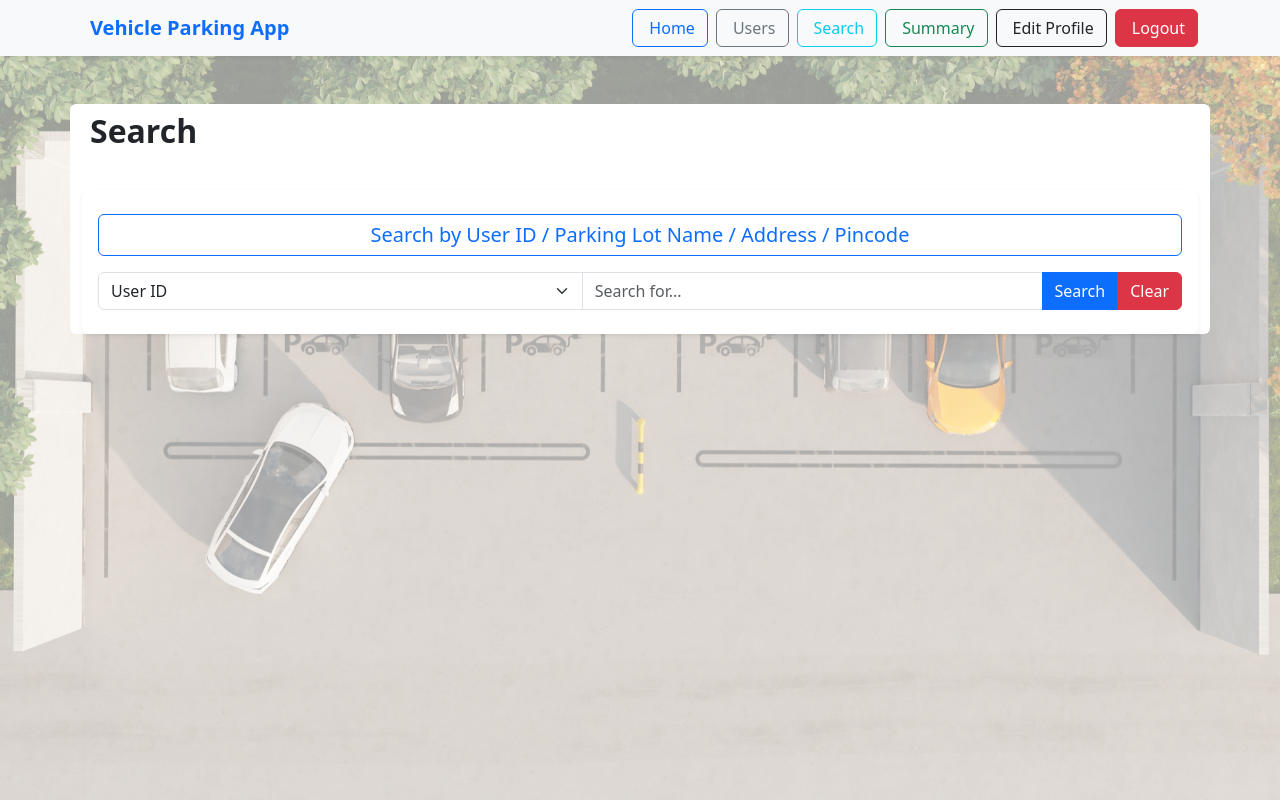
After one commit to 24f2002719/vehicle-parking-app, a Flask app: page /search_admin in a window 1280 px wide. The commit adds this page. Run offline with Flask 3, Linux system fonts and the light colour scheme; a user stored in the database is signed in.

Commit message:
Milestone-VP Search-Implemented

```diff
--- a/controller/routes.py
+++ b/controller/routes.py
@@ -27,7 +27,7 @@ def home():
             parameter = request.args.get('parameter')
             query = request.args.get('query')
 
-            if query:
+            if parameter=='lot_name':
                 lots = ParkingLot.query.filter(ParkingLot.prime_location_name.ilike(f'%{query}%'))
             elif parameter == 'address':
                 lots = ParkingLot.query.filter(ParkingLot.address.ilike(f'%{query}%'))
@@ -498,3 +498,41 @@ def summary_user():
         reserve_parking_spots=reserve_parking_spots,
         user_id=user_id,duration=duration,usage_labels=spot_labels,
         usage_values=spot_usage_counts)
+
+
+@app.route('/search_admin')
+def search_admin():
+    if 'user_email' in session:
+        if session.get('user_role', None) == 'admin':
+            lots = ParkingLot.query.all()
+
+
+            spot = ParkingSpot.query.all()
+
+
+            parameter = request.args.get('parameter')
+            query = request.args.get('query')
+
+            if parameter=='lot_name' or parameter == 'address' or parameter == 'pincode':
+                if parameter=='lot_name':
+                    lots = ParkingLot.query.filter(ParkingLot.prime_location_name.ilike(f'%{query}%'))
+                elif parameter == 'address':
+                    lots = ParkingLot.query.filter(ParkingLot.address.ilike(f'%{query}%'))
+                elif parameter == 'pincode':
+                    lots = ParkingLot.query.filter(ParkingLot.pincode.ilike(f'%{query}%'))
+
+                for lot in lots:
+                    total_spots = ParkingSpot.query.filter_by(lot_id=lot.id).count()
+                    occupied_spots = ParkingSpot.query.filter_by(lot_id=lot.id, status='O').count()
+                    lot.total_spots = total_spots
+                    lot.occupied_spots = occupied_spots
+
+                return render_template("search_admin.html", parking_lots=lots,spot=spot)
+            elif parameter=="user_id":
+                if 'user_email' not in session or session.get('user_role',None) != 'admin':
+                    flash('Access denied! Admins only.', 'error')
+                    return redirect(url_for('home'))
+                else:
+                    users = User.query.filter(User.role_id != 1 ).all()
+                    return render_template('search_admin.html', users=users)
+            return render_template('search_admin.html')
--- a/templates/admin_dashboard.html
+++ b/templates/admin_dashboard.html
@@ -4,6 +4,7 @@
         <h4 class="mb-0">
             <i class="bi bi-person-badge-fill me-2"></i>Welcome, Admin
         </h4>
+        <span class="badge bg-light text-primary fw-medium">Management</span>
     </div>
 
     <!-- Dashboard Header with Button -->
--- a/templates/navbar.html
+++ b/templates/navbar.html
@@ -26,7 +26,7 @@
         <a href="{{ url_for('users') }}" class="btn btn-outline-secondary me-2">
           <i class="bi bi-people-fill me-1"></i>Users
         </a>
-        <a href="/admin/search" class="btn btn-outline-info me-2">
+        <a href="{{ url_for('search_admin')}}" class="btn btn-outline-info me-2">
           <i class="bi bi-search me-1"></i>Search
         </a>
         <a href="{{ url_for('summary_admin') }}" class="btn btn-outline-success me-2">
--- /dev/null
+++ b/templates/search_admin.html
@@ -0,0 +1,126 @@
+{% extends 'base.html' %}
+
+{% block title %}Home{% endblock %}
+
+{% block content %}
+<div class="container mt-5 bg-white rounded ">
+
+    <!-- Search Section -->
+    <div class="d-flex justify-content-between align-items-center mb-4 p-2">
+        <h2 class="fw-bold">Search</h2>
+    </div>
+
+    <div class="container-fluid bg-white py-4 px-3 mb-4 shadow-sm rounded">
+        <h5 class="text-center text-primary border border-primary p-2 rounded">
+            Search by User ID / Parking Lot Name / Address / Pincode
+        </h5>
+
+        <form action="" method="GET">
+            <div class="input-group mt-3">
+                <select name="parameter" id="parameter" class="form-select">
+                    <option value="user_id">User ID</option>
+                    <option value="lot_name">Parking Lot Name</option>
+                    <option value="address">Address</option>
+                    <option value="pincode">Pin Code</option>
+                </select>
+
+                <input type="text" name="query" class="form-control" placeholder="Search for..." />
+                <button class="btn btn-primary" type="submit">Search</button>
+                <a class="btn btn-danger" href="{{ url_for('search_admin') }}">Clear</a>
+            </div>
+        </form>
+    </div>
+
+    <!-- Parking Lots Section -->
+    {% if parking_lots %}
+    <div class="bg-white p-4 mb-5 shadow-sm rounded">
+        <h3 class="text-center text-primary mb-4">Parking Lots</h3>
+        <div class="row">
+            {% for lot in parking_lots %}
+            <div class="col-md-6 col-lg-4 mb-4">
+                <div class="card shadow border-0 h-100">
+                    <div class="card-body">
+                        <h5 class="card-title text-primary">{{ lot.prime_location_name }}</h5>
+
+                        <div class="mb-3">
+                            <a href="{{ url_for("edit_parking_lot", parking_lot_id=lot.id) }}"
+                               class="text-warning fw-bold me-3">Edit</a> |
+                            <a href="{{ url_for("delete_parking_lot", parking_lot_id=lot.id) }}"
+                               class="text-danger fw-bold">Delete</a>
+                        </div>
+
+                        <p class="card-text">
+                            <strong>Address:</strong> {{ lot.address }}, {{ lot.pincode }}<br>
+                            <strong>Price:</strong> {{ lot.price }} per unit
+                        </p>
+
+                        <div class="d-flex justify-content-between align-items-center mt-3">
+                            <span>
+                                <strong>Occupied:</strong>
+                                <span class="text-danger fw-bold">{{ lot.occupied_spots }}</span> /
+                                <span class="fw-bold">{{ lot.total_spots }}</span>
+                            </span>
+                        </div>
+
+                        <!-- Visual Spot Grid -->
+                        <div class="d-flex flex-wrap gap-2 mt-3 p-2">
+                            {% for spot in spot | selectattr('lot_id', 'equalto', lot.id) %}
+                                {% if spot.status == 'O' %}
+                                <a href="{{ url_for("view_parking_spot", parking_spot_id=spot.id) }}"
+                                   class="bg-danger text-white rounded d-flex justify-content-center align-items-center text-decoration-none"
+                                   style="width: 40px; height: 40px; font-weight: bold;">{{ spot.status }}</a>
+                                {% else %}
+                                <a href="{{ url_for("view_parking_spot", parking_spot_id=spot.id) }}"
+                                   class="bg-success text-white rounded d-flex justify-content-center align-items-center text-decoration-none"
+                                   style="width: 40px; height: 40px; font-weight: bold;">{{ spot.status }}</a>
+                                {% endif %}
+                            {% endfor %}
+                        </div>
+                    </div>
+                </div>
+            </div>
+            {% endfor %}
+        </div>
+    </div>
+    {% endif %}
+
+    <!-- Registered Users Section -->
+    {% if users %}
+    <div class=" mb-5 p-2">
+        <div class="card-header">
+            <h5 class="text-primary text-center my-2">
+                <i class="bi bi-people-fill me-2"></i>Registered Users
+            </h5>
+        </div>
+
+        <div class="card-body p-2   ">
+            <div class="table-responsive">
+                <table class="table table-hover table-striped align-middle table-bordered">
+                    <thead class="table-light">
+                        <tr>
+                            <th>ID</th>
+                            <th>Email</th>
+                            <th>Full Name</th>
+                            <th>Address</th>
+                            <th>Pin Code</th>
+                        </tr>
+                    </thead>
+                    <tbody class="table-group-divider">
+                        {% for user in users %}
+                        <tr>
+                            <td>{{ loop.index }}</td>
+                            <td>{{ user.user_email }}</td>
+                            <td>{{ user.user_name }}</td>
+                            <td>{{ user.user_address }}</td>
+                            <td>{{ user.user_pincode }}</td>
+                        </tr>
+                        {% endfor %}
+                    </tbody>
+                </table>
+            </div>
+        </div>
+    </div>
+    {% endif %}
+
+</div>
+{% endblock %}
```
Also changed, not shown: templates/users.html (+1 -6 lines).
